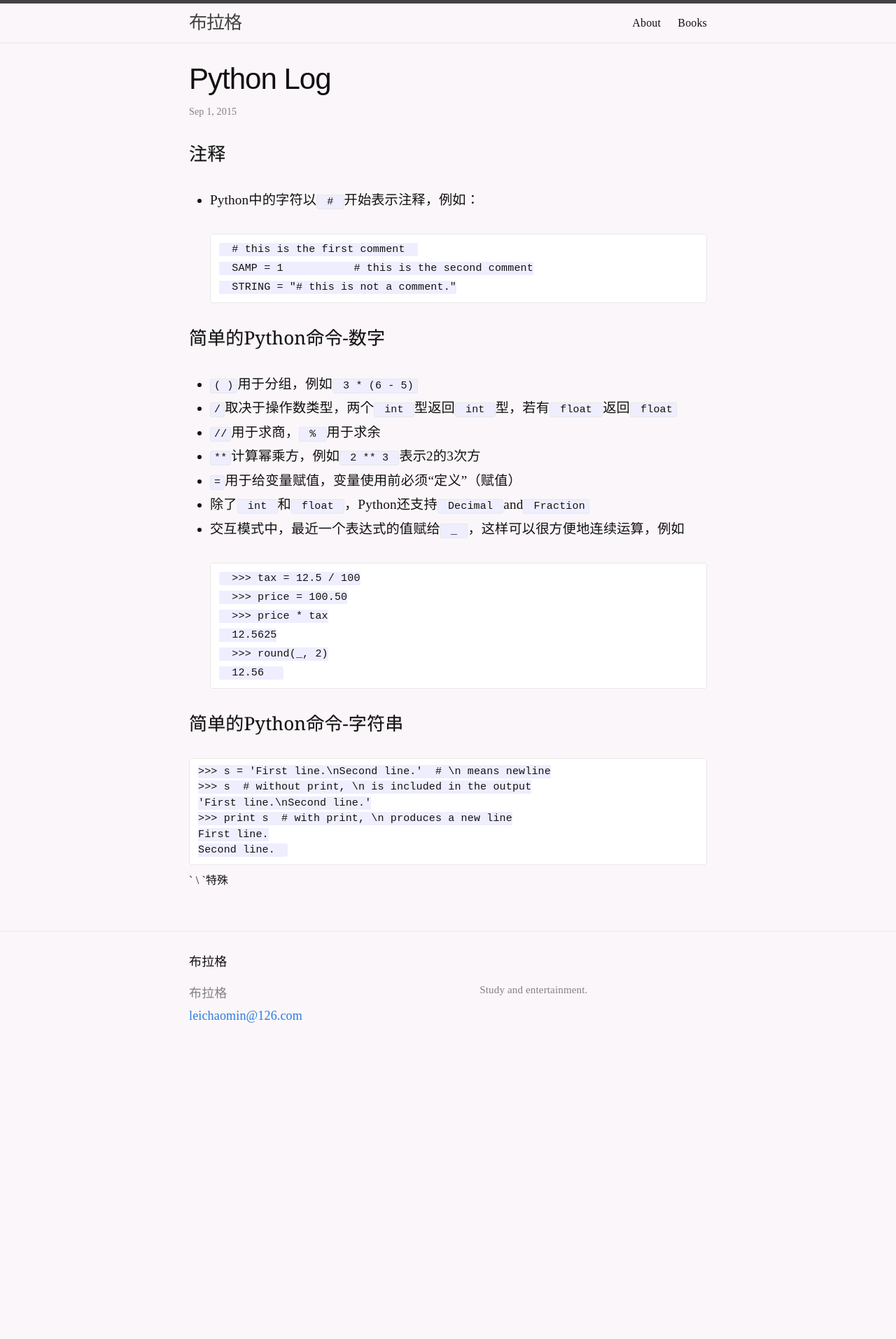
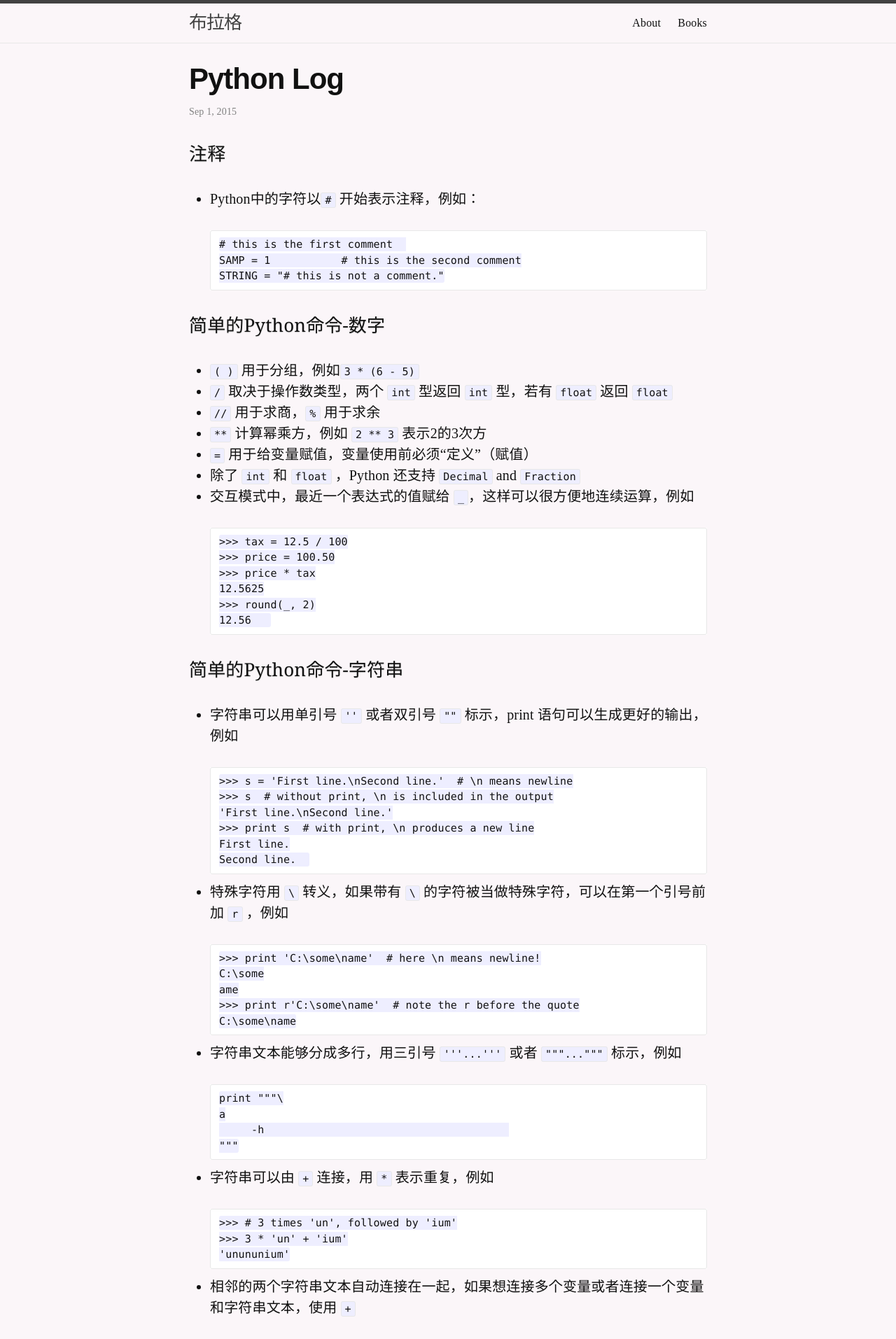
Before and after one commit to Besideme/besideme.github.io, a Jekyll site: the page built from _posts/2015-08-08-Python Log.markdown, in a window 1280 px wide. Shown: the top 1913 px of the page at 70% size. Built offline with Jekyll 4.4.1, drawn with Linux system fonts in a browser that asks for light colours; before the commit the page ends 1527 px from its top, so only the background shows below that; some of the changed text lies outside the part shown.

Commit message:
update post

```diff
--- a/_posts/2015-08-08-Python Log.markdown
+++ b/_posts/2015-08-08-Python Log.markdown
@@ -8,40 +8,126 @@
 ### 注释
 
 
-- Python中的字符以` # `开始表示注释，例如：
+- Python中的字符以`#` 开始表示注释，例如：
 
 
-		# this is the first comment
-		SAMP = 1           # this is the second comment
-		STRING = "# this is not a comment."
+	  # this is the first comment
+	  SAMP = 1           # this is the second comment
+	  STRING = "# this is not a comment."
 
 ### 简单的Python命令-数字
 
 
-- `( )`用于分组，例如` 3 * (6 - 5) `
-- `/`取决于操作数类型，两个` int `型返回` int `型，若有` float `返回` float `
-- `//`用于求商，` % `用于求余
-- `**`计算幂乘方，例如` 2 ** 3 ` 表示2的3次方
-- `=`用于给变量赋值，变量使用前必须“定义”（赋值）
-- 除了` int `和` float `，Python还支持` Decimal `and` Fraction `
-- 交互模式中，最近一个表达式的值赋给` _ `，这样可以很方便地连续运算，例如
+- `( )` 用于分组，例如`3 * (6 - 5)`
+- `/` 取决于操作数类型，两个 `int` 型返回 `int` 型，若有 `float` 返回 `float`
+- `//` 用于求商，`%` 用于求余
+- `**` 计算幂乘方，例如 `2 ** 3` 表示2的3次方
+- `=` 用于给变量赋值，变量使用前必须“定义”（赋值）
+- 除了 `int` 和 `float` ，Python 还支持 `Decimal` and `Fraction`
+- 交互模式中，最近一个表达式的值赋给 `_`，这样可以很方便地连续运算，例如
 
-	    >>> tax = 12.5 / 100
-		>>> price = 100.50
-		>>> price * tax
-		12.5625
-		>>> round(_, 2)
-		12.56
-
+	  >>> tax = 12.5 / 100
+	  >>> price = 100.50
+	  >>> price * tax
+	  12.5625
+	  >>> round(_, 2)
+	  12.56
 
 ### 简单的Python命令-字符串
 
 
-	>>> s = 'First line.\nSecond line.'  # \n means newline
-	>>> s  # without print, \n is included in the output
-	'First line.\nSecond line.'
-	>>> print s  # with print, \n produces a new line
-	First line.
-	Second line.
+- 字符串可以用单引号 `''` 或者双引号 `""` 标示，print 语句可以生成更好的输出，例如
 
-` \ `特殊
+	  >>> s = 'First line.\nSecond line.'  # \n means newline
+	  >>> s  # without print, \n is included in the output
+	  'First line.\nSecond line.'
+	  >>> print s  # with print, \n produces a new line
+	  First line.
+	  Second line.
+
+- 特殊字符用 `\` 转义，如果带有 `\` 的字符被当做特殊字符，可以在第一个引号前加 `r` ，例如
+
+	  >>> print 'C:\some\name'  # here \n means newline!
+	  C:\some
+	  ame
+	  >>> print r'C:\some\name'  # note the r before the quote
+	  C:\some\name
+
+- 字符串文本能够分成多行，用三引号 `'''...'''` 或者 `"""..."""` 标示，例如
+
+	  print """\
+	  a
+	       -h
+	  """
+
+- 字符串可以由 `+` 连接，用 `*` 表示重复，例如
+
+	  >>> # 3 times 'un', followed by 'ium'
+	  >>> 3 * 'un' + 'ium'
+	  'unununium'
+
+- 相邻的两个字符串文本自动连接在一起，如果想连接多个变量或者连接一个变量和字符串文本，使用 `+`
+
+	  >>>'a''bc'
+	  'abc'
+	  >>>s='a'
+	  >>>print s + 'bs'
+	  abs
+
+- 字符串也可以被截取（检索），字符串第一个索引为 0 ；字符串还支持切片，索引用于获得一个字符，切片用于获得一个字符串；切片省略的第一个索引默认为 0 ，第二个默认为切片的字符串大小；对于过大的索引值在右边默认为字符串实际长度，在左边返回空字符串；字符串不可以被改变，赋值给字符串索引的位置会出错。例如
+
+	  >>>word='Python'
+	  >>>word[0]
+	  'P'
+	  >>>word[-1] #last character，从右边开始计算
+	  'n'
+	  >>>word[1:3] #characters from 1(include) to 3(exclude)
+	  'yt'
+	  >>>word[4:] + word[:2]
+	  'onPy'
+	  >>>word[42:] + word[:42]
+	  'Python'
+
+- 内置函数 `len()` 返回字符串的长度，例如
+
+	  >>>s='ab'
+	  >>>len(s)
+	  2
+
+### 简单的Python命令-列表
+
+
+- 列表是中括号之间的一系列逗号分隔的值，列表的元素不必是同一类型
+
+	  >>>a=[1,'a',3,'b']
+
+
+- 列表也可以被索引和切片,列表也支持连接
+
+	  >>>a[0]
+	  1
+	  >>>a[0:2]
+	  [1,'a']
+	  >>>a[0:2]+[1,3]
+	  [1,'a',1,3]
+
+
+- 列表允许修改元素，len()也适用于列表
+
+	  >>>a[0:2]=['b',2]
+	  >>>print a
+	  ['b',2,1,3]
+	  >>>len(a)
+
+- 使用 append() 方法在列表末尾添加新的元素
+
+	  >>>a.append(2**3)
+	  >>>a
+	  ['b',2,1,3,8]
+
+
+- 列表允许嵌套
+
+	  >>>c=[a,'c']
+	  >>>c
+	  [['b',2,1,3,8],'c']
--- a/_sass/_layout.scss
+++ b/_sass/_layout.scss
@@ -201,6 +201,7 @@
     font-size: 42px;
     letter-spacing: -1px;
     line-height: 1;
+    font-weight: bold;
 
     @include media-query($on-laptop) {
         font-size: 36px;
--- a/css/style.css
+++ b/css/style.css
@@ -1,8 +1,11 @@
 ul{
 	list-style-type: disc;
-	font-size: 1.2em;
-    line-height: 1.8;
+	font-size: 20px;
+    line-height: 1.5;
 }
 body{
 	background-color: rgba(251, 244, 248, 0.81) !important;
 }
+pre,code{
+	font-family: Menlo,Monaco,Consolas,"Courier New",monospace;
+}
```
Also changed, not shown: _posts/2015-09-05-Sublime-log.md (+2 -0 lines), _posts/2015-09-05-github-learning-log.md (added, +111 -0 lines).
